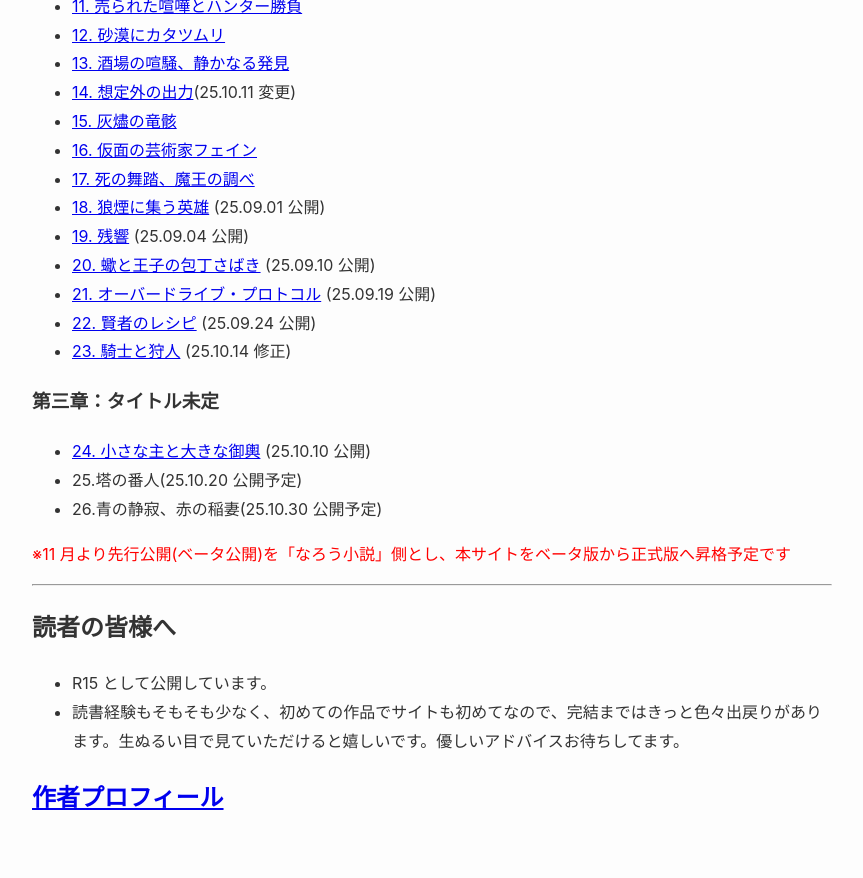
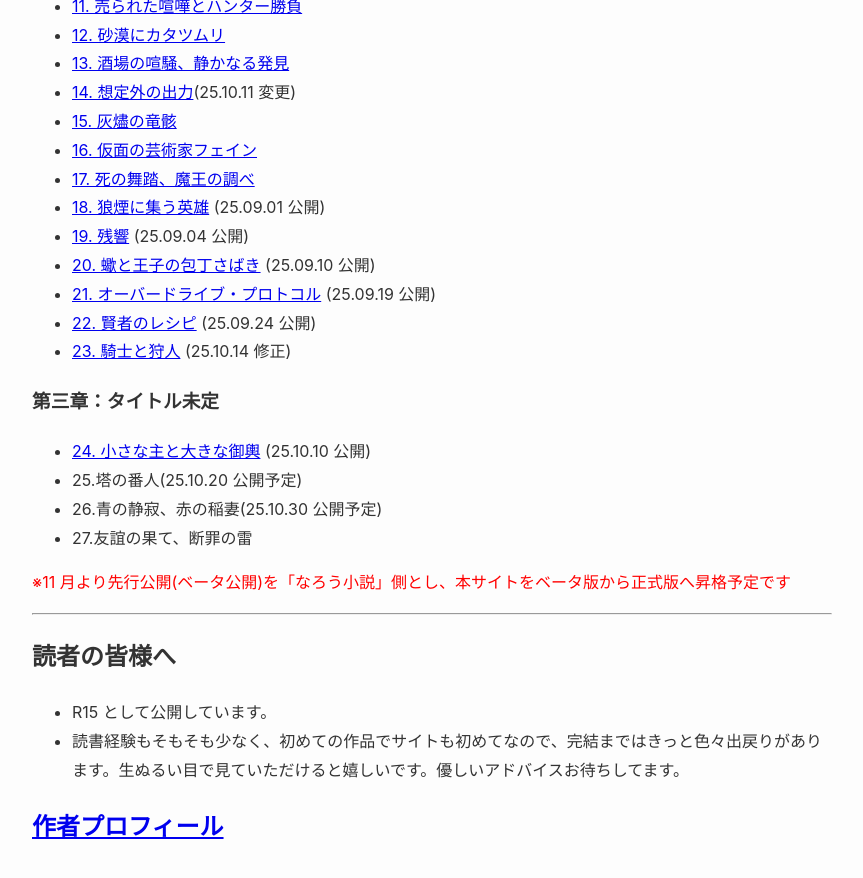
Before and after one commit to MikakoWorld/unison-gate-beta, a Jekyll site: the page built from docs/index.md, in a window 1280 px wide and 900 px high, scrolled down 1393 px. Shown: the top 878 px of the window, without its empty margins (208-1071 px from the left). Built offline with Jekyll 4.4.1, drawn with Linux system fonts in a browser that asks for light colours; our own code applies the rules of GitHub Pages for plain Markdown files.

Commit message:
27話タイトルのみ記載

```diff
--- a/docs/index.md
+++ b/docs/index.md
@@ -57,6 +57,7 @@ layout: default
 - [24. 小さな主と大きな御輿]({{ '/part03/24_小さな主と大きな御輿' | relative_url }}) (25.10.10 公開)
 - 25.塔の番人(25.10.20 公開予定)
 - 26.青の静寂、赤の稲妻(25.10.30 公開予定)
+- 27.友誼の果て、断罪の雷
 
 <span style="color: red;">※11 月より先行公開(ベータ公開)を「なろう小説」側とし、本サイトをベータ版から正式版へ昇格予定です</span>
 
```
